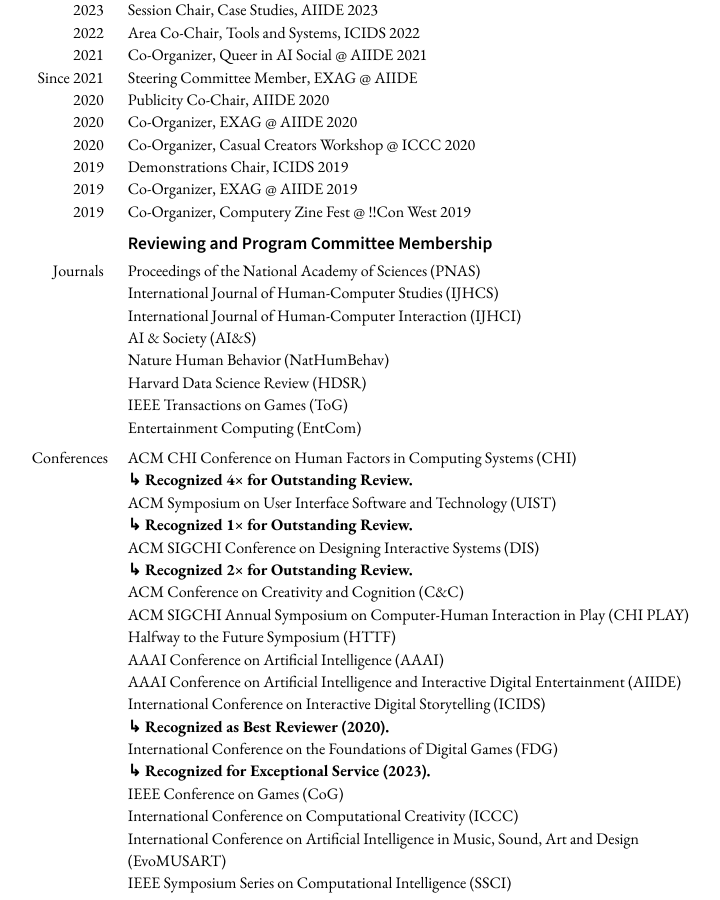
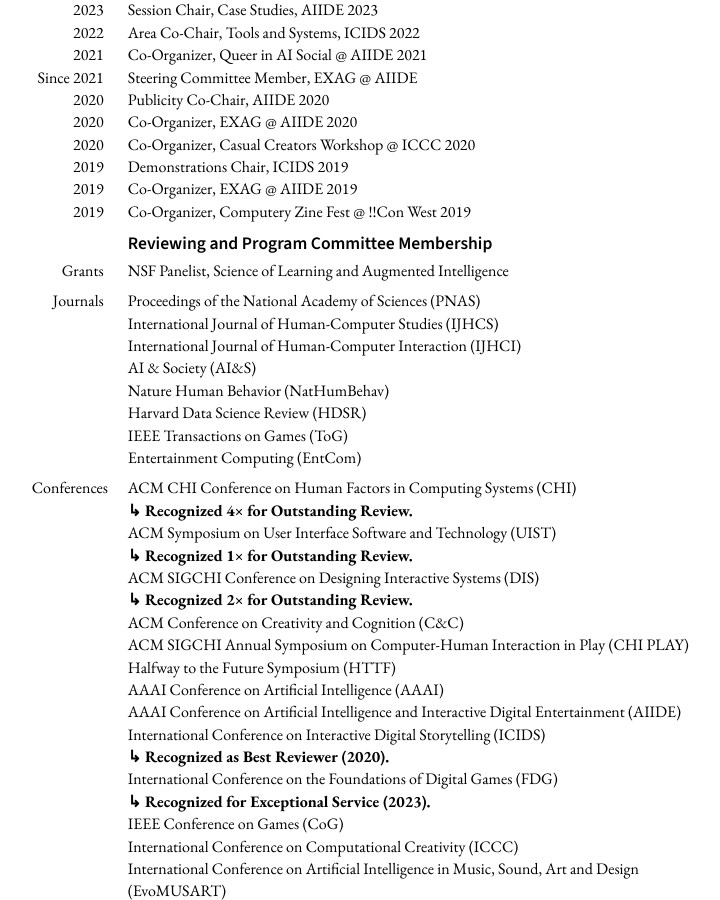
Before and after one commit to mkremins/mkremins.github.io, a Jekyll site: the page built from cv/index.html, in a window 1280 px wide and 900 px high, scrolled down 13043 px. Shown: the whole window, without its empty margins (255-975 px from the left). Built offline with Jekyll 4.4.1, drawn with Linux system fonts in a browser that asks for light colours.

Commit message:
Add NSF panelist service

```diff
--- a/cv/index.html
+++ b/cv/index.html
@@ -526,6 +526,14 @@ layout: null
       <h3>Reviewing and Program Committee Membership</h3>
       <div class="oneline-entries">
         <div class="dated-entry">
+          <div class="dated-date">Grants</div>
+          <div class="dated-content">
+            NSF Panelist, Science of Learning and Augmented Intelligence<br>
+          </div>
+        </div>
+      </div>
+      <div class="oneline-entries">
+        <div class="dated-entry">
           <div class="dated-date">Journals</div>
           <div class="dated-content">
             Proceedings of the National Academy of Sciences (PNAS)<br>
```
